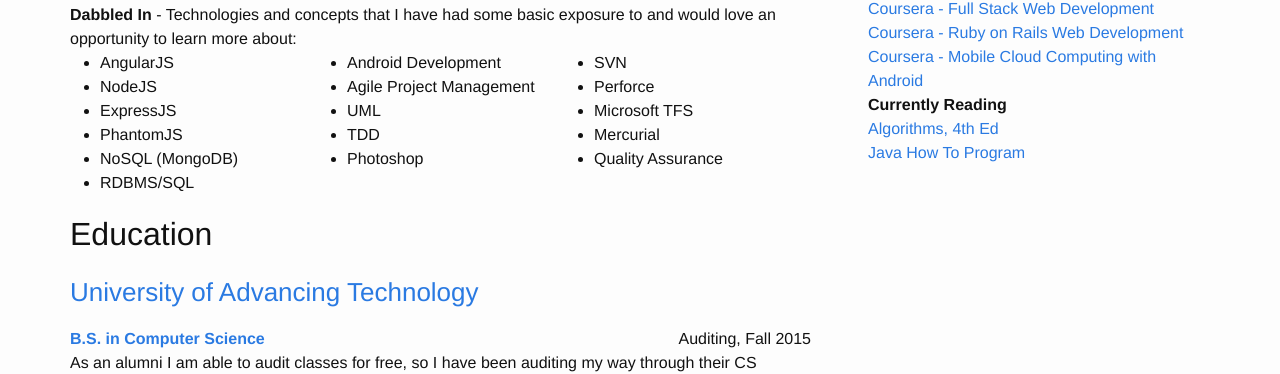
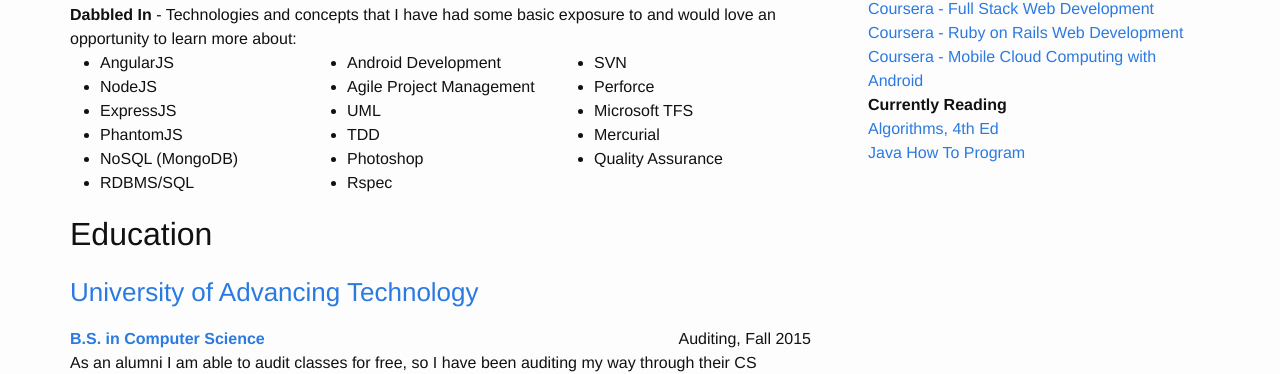
Before and after one commit to TaylorHuston/taylorhuston.github.io, a Jekyll site: the page built from resume.html, in a window 1280 px wide and 900 px high, scrolled down 321 px. Shown: the part 86-460 px from the top of the window. Built offline with Jekyll 4.4.1, drawn with Linux system fonts in a browser that asks for light colours.

Commit message:
Update Resume

```diff
--- a/resume.html
+++ b/resume.html
@@ -51,6 +51,7 @@
       <li>UML</li>
       <li>TDD</li>
       <li>Photoshop</li>
+      <li>Rspec</li>
     </ul>
     <ul>
       <li>SVN</li>
```
